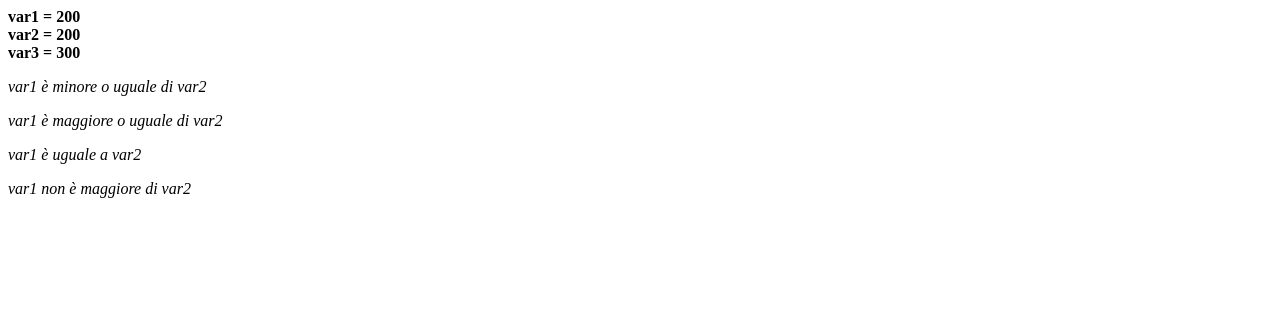
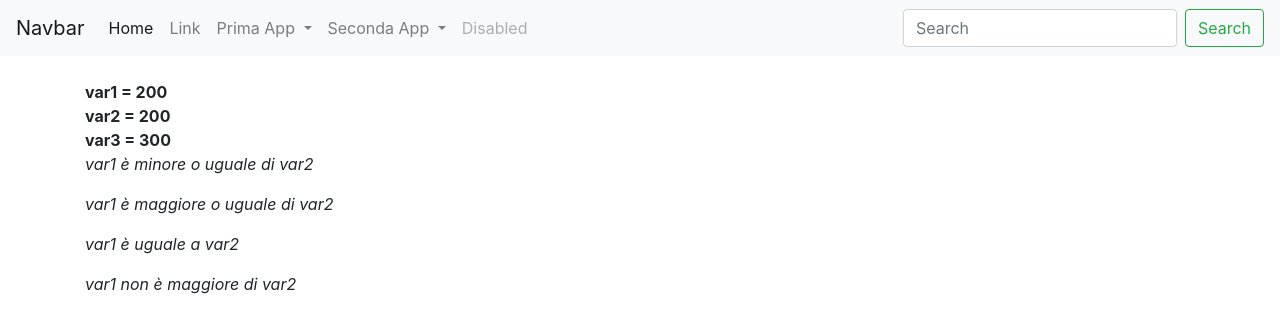
Before and after one commit to samuelgrolla/django-Grolla-Samuel, a Django app: page /seconda_app/es_if in a window 1280 px wide. Shown: the top 333 px of the page. Run offline with Django 3.2, Linux system fonts and the light colour scheme.

Commit message:
Livello 10

```diff
--- a/primo_progetto/settings.py
+++ b/primo_progetto/settings.py
@@ -26,7 +26,7 @@ SECRET_KEY = 'django-insecure-#$$v$lpre(+02x^t$$q@x6)s1bmklydm@p_i^=ht)^tjyjyili
 # SECURITY WARNING: don't run with debug turned on in production!
 DEBUG = True
 
-ALLOWED_HOSTS = ["*"]
+ALLOWED_HOSTS = ["127.0.0.1"]
 
 
 # Application definition
--- a/seconda_app/templates/es_if.html
+++ b/seconda_app/templates/es_if.html
@@ -1,12 +1,9 @@
-<!DOCTYPE html>
-<html lang="en">
-<head>
-    <meta charset="UTF-8">
-    <meta http-equiv="X-UA-Compatible" content="IE=edge">
-    <meta name="viewport" content="width=device-width, initial-scale=1.0">
-    <title>Document</title>
-</head>
-<body>
+{% extends "base.html"%}
+
+{%block title%}Es_If{%endblock title%}
+
+{%block content%}
+
     <b>var1 = {{ var1 }}</b> <br/>
     <b>var2 = {{ var2 }}</b> <br/>
     <b>var3 = {{ var3 }}</b> <br/>
@@ -37,5 +34,5 @@
     {% if not var1 > var2 %}
     <p><i>var1 non è maggiore di var2</i></p>
     {% endif %}
-</body>
-</html>
+
+    {%endblock content%}
--- a/templates/base.html
+++ b/templates/base.html
@@ -25,13 +25,24 @@
             </li>
             <li class="nav-item dropdown">
               <a class="nav-link dropdown-toggle" href="#" id="navbarDropdown" role="button" data-toggle="dropdown" aria-haspopup="true" aria-expanded="false">
-                Dropdown
+                Prima App
               </a>
               <div class="dropdown-menu" aria-labelledby="navbarDropdown">
-                <a class="dropdown-item" href="#">Action</a>
-                <a class="dropdown-item" href="#">Another action</a>
-                <div class="dropdown-divider"></div>
-                <a class="dropdown-item" href="#">Something else here</a>
+                <a class="dropdown-item" href="{% url 'prima_app:homepage'%}">Homepage</a>
+                <a class="dropdown-item" href="{% url 'prima_app:welcome'%}">Welcome</a>
+                <a class="dropdown-item" href="{% url 'prima_app:lista'%}">Lista</a>
+                <a class="dropdown-item" href="{% url 'prima_app:chi_siamo'%}">Chi Siamo</a>
+                <a class="dropdown-item" href="{% url 'prima_app:variabili'%}">Variabili</a>
+              </div>
+            </li>
+            <li class="nav-item dropdown">
+              <a class="nav-link dropdown-toggle" href="#" id="navbarDropdown" role="button" data-toggle="dropdown" aria-haspopup="true" aria-expanded="false">
+                Seconda App
+              </a>
+              <div class="dropdown-menu" aria-labelledby="navbarDropdown">
+                <a class="dropdown-item" href="{% url 'seconda_app:es_if'%}">Ese_If</a>
+                <a class="dropdown-item" href="{% url 'seconda_app:es_for'%}">Ese_For</a>
+
               </div>
             </li>
             <li class="nav-item">
```
Also changed, not shown: seconda_app/templates/es_for.html (+6 -11 lines).
